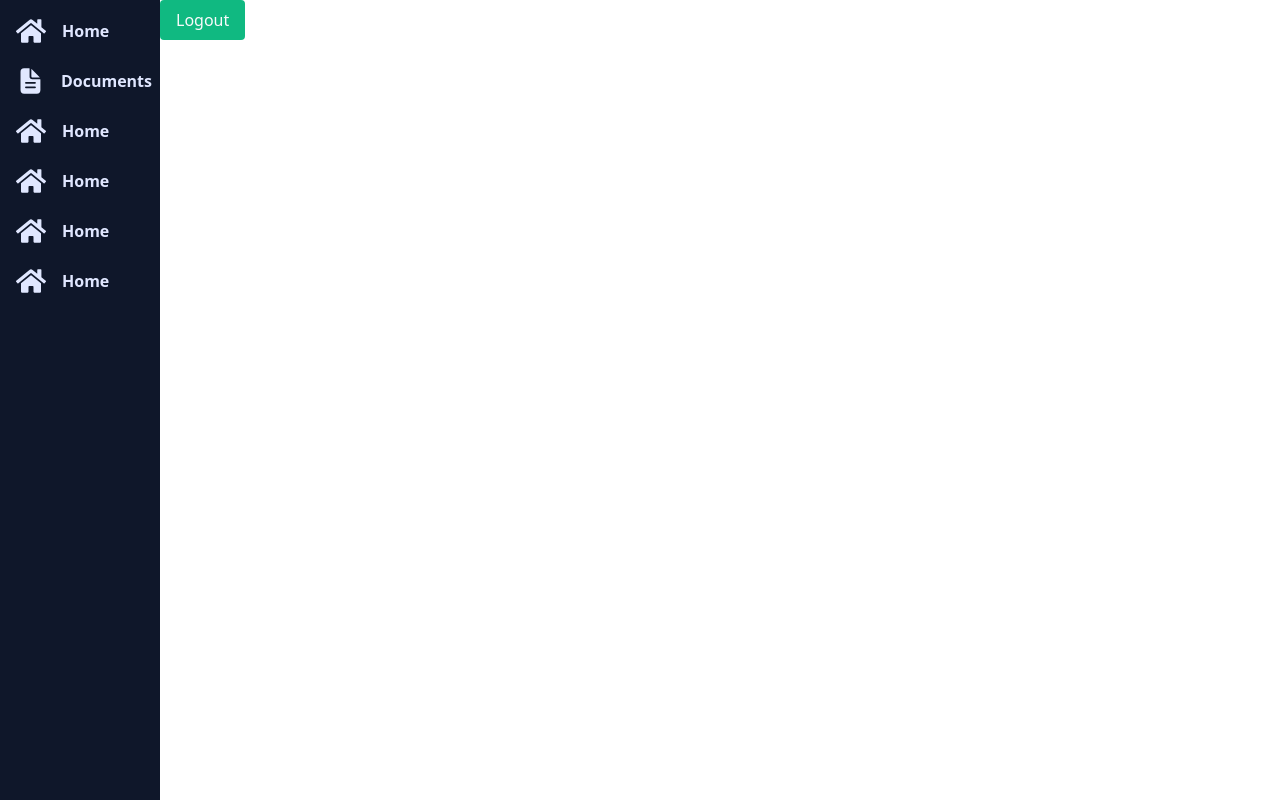
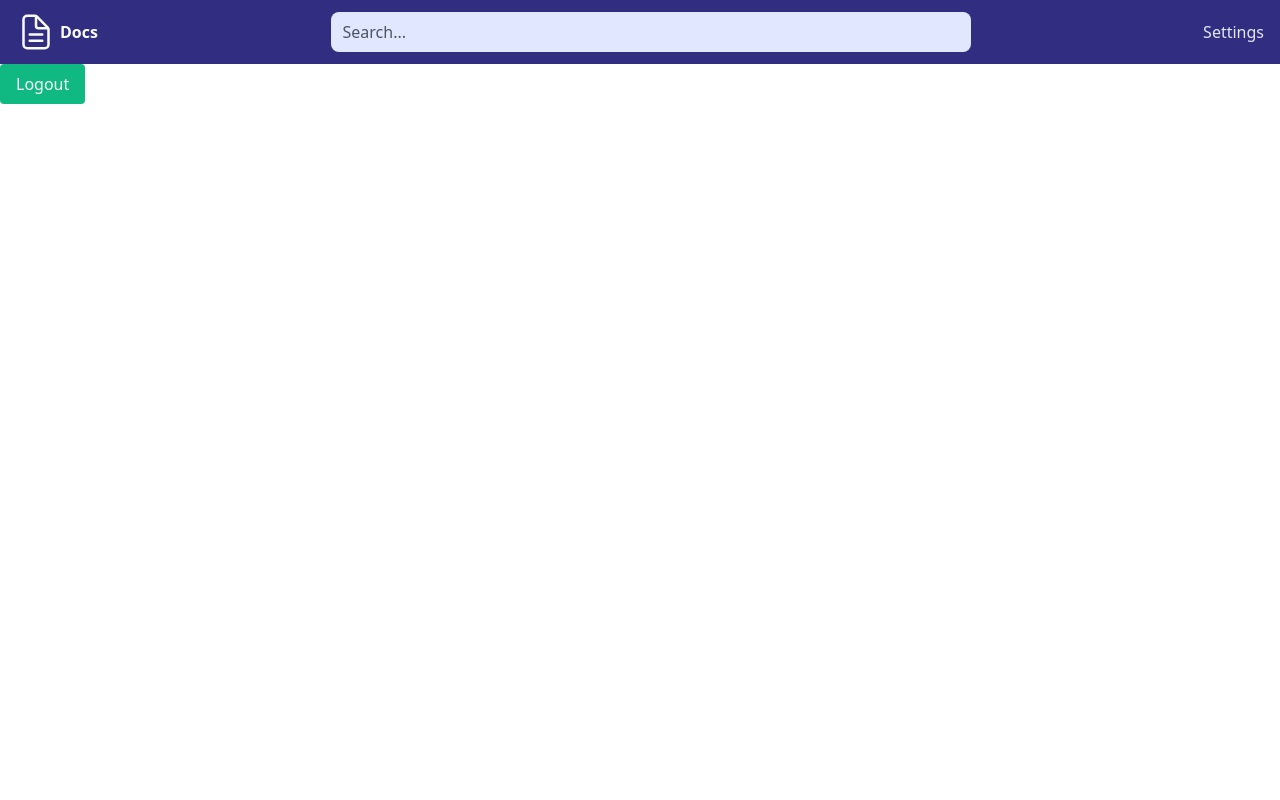
Before and after one commit to austip24/docs-universal, a Next.js app: page / in a window 1280 px wide. Built offline with nearby package versions, Linux system fonts and the light colour scheme; no server answers; sample sign-in values are in the browser's storage.

Commit message:
re-implementing Sidebar as a horizontal Navbar

```diff
--- /dev/null
+++ b/components/Navbar/Logo.tsx
@@ -0,0 +1,24 @@
+import React from "react";
+import Link from "next/link";
+import type { IconType } from "react-icons";
+
+interface LogoProps {
+	Icon: IconType;
+	text: string;
+	href: string;
+}
+
+const Logo: React.FC<LogoProps> = (props) => {
+	const { Icon, text, href } = props;
+
+	return (
+		<Link href={href} passHref={true}>
+			<div className="flex p-4 justify-center items-center gap-1 hover:text-gray-50 cursor-pointer">
+				<Icon fontSize={40} className="" />
+				<span className="font-semibold">{text}</span>
+			</div>
+		</Link>
+	);
+};
+
+export default Logo;
--- /dev/null
+++ b/components/Navbar/Search.tsx
@@ -0,0 +1,17 @@
+import React from "react";
+
+interface SearchProps {}
+
+const Search: React.FC<SearchProps> = (props) => {
+	return (
+		<div className="w-1/2">
+			<input
+				type="search"
+				placeholder="Search..."
+				className="w-full rounded-lg bg-indigo-100 focus:bg-indigo-200 text-gray-900 border-none focus:ring-2 focus:ring-indigo-400 placeholder-gray-600 text-md"
+			/>
+		</div>
+	);
+};
+
+export default Search;
--- /dev/null
+++ b/components/Navbar/Settings.tsx
@@ -0,0 +1,9 @@
+import React from "react";
+
+interface SettingsProps {}
+
+const Settings: React.FC<SettingsProps> = (props) => {
+	return <div className="p-4">Settings</div>;
+};
+
+export default Settings;
--- /dev/null
+++ b/components/Navbar/index.tsx
@@ -0,0 +1,23 @@
+import React from "react";
+import { FaHome } from "react-icons/fa";
+import { IoDocumentText } from "react-icons/io5";
+import Link from "next/link";
+import { GrDocumentText } from "react-icons/gr";
+import { IoDocumentTextOutline } from "react-icons/io5";
+import Search from "./Search";
+import Logo from "./Logo";
+import Settings from "./Settings";
+
+interface NavbarProps {}
+
+const Navbar: React.FC<NavbarProps> = (props) => {
+	return (
+		<div className="w-screen h-16 flex justify-between items-center bg-indigo-900 text-indigo-100">
+			<Logo Icon={IoDocumentTextOutline} text="Docs" href="/" />
+			<Search />
+			<Settings />
+		</div>
+	);
+};
+
+export default Navbar;
--- a/components/Sidebar/SidebarItem.tsx
+++ /dev/null
@@ -1,19 +0,0 @@
-import React from "react";
-
-interface SidebarItemProps {
-	name?: string;
-	Icon?: JSX.Element;
-}
-
-const SidebarItem: React.FC<SidebarItemProps> = (props) => {
-	const { name, Icon } = props;
-
-	return (
-		<div className="group flex items-center justify-left gap-4 pl-2 py-2 text-indigo-100 hover:bg-indigo-900 hover:text-gray-100 cursor-pointer hover:scale-110 transition ease-in-out duration-250">
-			{Icon}
-			<span className="font-bold">{name}</span>
-		</div>
-	);
-};
-
-export default SidebarItem;
--- a/components/Sidebar/index.tsx
+++ /dev/null
@@ -1,34 +0,0 @@
-import React from "react";
-import SidebarItem from "./SidebarItem";
-import { FaHome } from "react-icons/fa";
-import { IoDocumentText } from "react-icons/io5";
-import Link from "next/link";
-
-interface SidebarProps {}
-
-const Sidebar: React.FC<SidebarProps> = (props) => {
-	return (
-		<div className="flex flex-col min-h-screen w-40 bg-slate-900 p-2 gap-1 divide-indigo-700">
-			<Link href="/">
-				<a>
-					<SidebarItem Icon={<FaHome fontSize={30} />} name="Home" />
-				</a>
-			</Link>
-
-			<Link href="/document">
-				<a>
-					<SidebarItem
-						Icon={<IoDocumentText fontSize={30} />}
-						name="Documents"
-					/>
-				</a>
-			</Link>
-			<SidebarItem Icon={<FaHome fontSize={30} />} name="Home" />
-			<SidebarItem Icon={<FaHome fontSize={30} />} name="Home" />
-			<SidebarItem Icon={<FaHome fontSize={30} />} name="Home" />
-			<SidebarItem Icon={<FaHome fontSize={30} />} name="Home" />
-		</div>
-	);
-};
-
-export default Sidebar;
--- a/pages/_app.tsx
+++ b/pages/_app.tsx
@@ -4,7 +4,6 @@
 import { useRouter } from "next/router";
 import ProtectedRoute from "../providers/ProtectedRoute";
 import "../styles/globals.css";
-import Sidebar from "../components/Sidebar";
 import Layout from "../components/Layout";
 
 const noAuthRequired = ["/login", "/signup"];
@@ -19,7 +18,6 @@
 					<Component {...pageProps} />
 				) : (
 					<ProtectedRoute>
-						<Sidebar />
 						<Component {...pageProps} />
 					</ProtectedRoute>
 				)}
--- a/pages/index.tsx
+++ b/pages/index.tsx
@@ -1,16 +1,10 @@
-import { useEffect } from "react";
 import { NextPage } from "next";
 import { Footer, Meta } from "../components/sections";
 import { useAuth } from "../providers/AuthProvider";
+import Navbar from "../components/Navbar";
 
 const Home: NextPage = () => {
-	const { user, logout } = useAuth();
-
-	// DEBUG
-	// useEffect(() => {
-	// 	console.log("User: ");
-	// 	console.dir(user);
-	// }, [user]);
+	const { logout } = useAuth();
 
 	const handleLogout = async (e) => {
 		await logout();
@@ -19,6 +13,7 @@
 	return (
 		<div>
 			<Meta title="Home" />
+			<Navbar />
 			<button
 				className="px-4 py-2 bg-emerald-500 rounded text-gray-50"
 				onClick={handleLogout}
```
